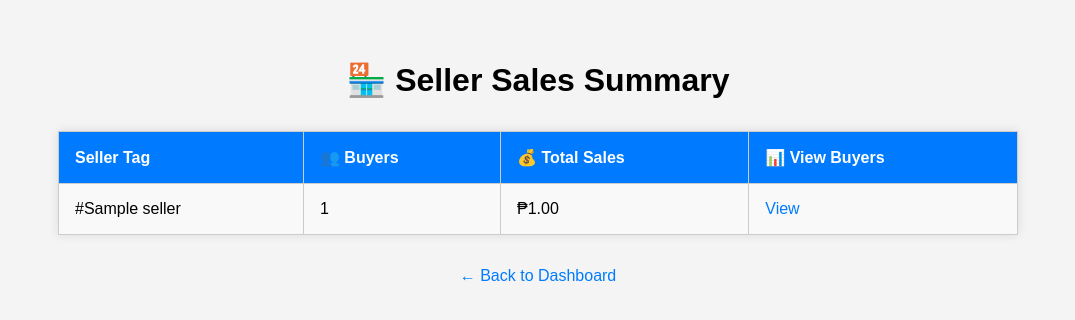
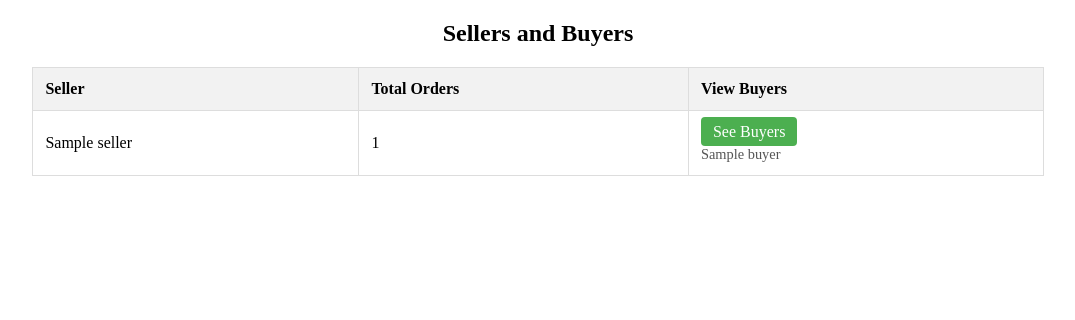
Before and after one commit to Verna-11/msgbot-app, a Flask app: template templates/sellers.html in a window 1280 px wide. Shown: the top 320 px of the page, without its empty margins (102-1177 px from the left). Run offline with Flask 3, Linux system fonts and the light colour scheme; the template is opened without the code that fills it: most values are stand-ins (such as "Sample title", 1, 10 or a date in 2020); some libraries are stand-ins or nearby versions.

Commit message:
change sellers.html

```diff
--- a/main.py
+++ b/main.py
@@ -159,8 +159,8 @@ def handle_user_message(user_id, msg):
         return (
             f"✅ Order confirmed!\n\n"
             f"📦 Product: {order['product']}\n"
-            f"    Quantity {order['quantity']} @ {order['unit_price']:.2f} \n"
-            f"💰 Total: @{order['price']:.2f}\n"
+            f"    Quantity {order['quantity']} X ₱{order['unit_price']:.2f} \n"
+            f"💰 Total: ₱    {order['price']:.2f}\n"
             f"👤 Name: {order['name']}\n"
             f"📍 Address: {order['address']}\n"
             f"📞 Phone: {order['phone']}\n"
@@ -239,19 +239,32 @@ def buyers_summary():
 
 # Sellers View
 @app.route('/sellers')
-def sellers_overview():
-    conn = get_pg_connection()
+def sellers_summary():
+    conn = get_db_connection()
     cur = conn.cursor()
-    cur.execute('''
-        SELECT seller, COUNT(DISTINCT name) AS buyer_count, SUM(price) AS total_sales
+
+    cur.execute("""
+        SELECT seller, COUNT(*)
         FROM orders
         GROUP BY seller
-        ORDER BY total_sales DESC
-    ''')
-    sellers = cur.fetchall()
-    cur.close()
+    """)
+    sellers_data = cur.fetchall()
+
+    # Fetch buyers per seller
+    seller_summaries = []
+    for seller, count in sellers_data:
+        cur.execute("""
+            SELECT DISTINCT buyer_name
+            FROM orders
+            WHERE seller = %s
+            ORDER BY buyer_name
+        """, (seller,))
+        buyers = [row[0] for row in cur.fetchall()]
+        seller_summaries.append((seller, count, buyers))
+
     conn.close()
-    return render_template("sellers.html", sellers=sellers)
+    return render_template('sellers.html', sellers=seller_summaries)
+
 
 
 # Start the app
--- a/templates/sellers.html
+++ b/templates/sellers.html
@@ -1,71 +1,79 @@
 <!DOCTYPE html>
 <html>
 <head>
-    <meta charset="UTF-8">
-    <title>Sellers Overview</title>
+    <title>Seller Dashboard</title>
     <style>
-        body {
-            font-family: Arial, sans-serif;
-            padding: 2rem;
-            background: #f4f4f4;
-        }
-        h1 {
-            text-align: center;
-            margin-bottom: 2rem;
-        }
         table {
             width: 80%;
             margin: auto;
             border-collapse: collapse;
-            background: white;
-            box-shadow: 0 0 10px rgba(0,0,0,0.1);
         }
+
         th, td {
-            padding: 1rem;
-            border: 1px solid #ccc;
+            padding: 12px;
+            border: 1px solid #ddd;
             text-align: left;
         }
+
         th {
-            background: #007bff;
+            background-color: #f2f2f2;
+        }
+
+        .buyers-list {
+            margin-top: 5px;
+            font-size: 0.9em;
+            color: #555;
+        }
+
+        .buyer-link {
+            margin-right: 10px;
+        }
+
+        a.button {
+            padding: 6px 12px;
+            background-color: #4CAF50;
             color: white;
+            text-decoration: none;
+            border-radius: 4px;
         }
-        tr:nth-child(even) {
-            background: #f9f9f9;
+
+        a.button:hover {
+            background-color: #45a049;
         }
-        a {
-            color: #007bff;
-            text-decoration: none;
-        }
-        a:hover {
-            text-decoration: underline;
-        }
-        .back-link {
-            text-align: center;
-            margin-top: 2rem;
-        }
+
     </style>
 </head>
 <body>
-    <h1>🏪 Seller Sales Summary</h1>
+    <h2 style="text-align:center;">Sellers and Buyers</h2>
+
     <table>
-        <tr>
-            <th>Seller Tag</th>
-            <th>👥 Buyers</th>
-            <th>💰 Total Sales</th>
-            <th>📊 View Buyers</th>
-        </tr>
-        {% for seller, buyer_count, total_sales in sellers %}
-        <tr>
-            <td>#{{ seller }}</td>
-            <td>{{ buyer_count }}</td>
-            <td>₱{{ "%.2f"|format(total_sales or 0) }}</td>
-            <td><a href="/buyers?seller={{ seller }}">View</a></td>
-        </tr>
-        {% endfor %}
+        <thead>
+            <tr>
+                <th>Seller</th>
+                <th>Total Orders</th>
+                <th>View Buyers</th>
+            </tr>
+        </thead>
+        <tbody>
+            {% for seller, count, buyers in sellers %}
+            <tr>
+                <td>{{ seller }}</td>
+                <td>{{ count }}</td>
+                <td>
+                    <a class="button" href="/buyers?seller={{ seller }}">See Buyers</a>
+                    {% if buyers %}
+                    <div class="buyers-list">
+                        {% for buyer in buyers %}
+                            <span class="buyer-link">{{ buyer }}</span>
+                        {% endfor %}
+                    </div>
+                    {% else %}
+                    <em>No buyers yet</em>
+                    {% endif %}
+                </td>
+            </tr>
+            {% endfor %}
+        </tbody>
     </table>
-
-    <div class="back-link">
-        <a href="/">← Back to Dashboard</a>
-    </div>
 </body>
 </html>
```
